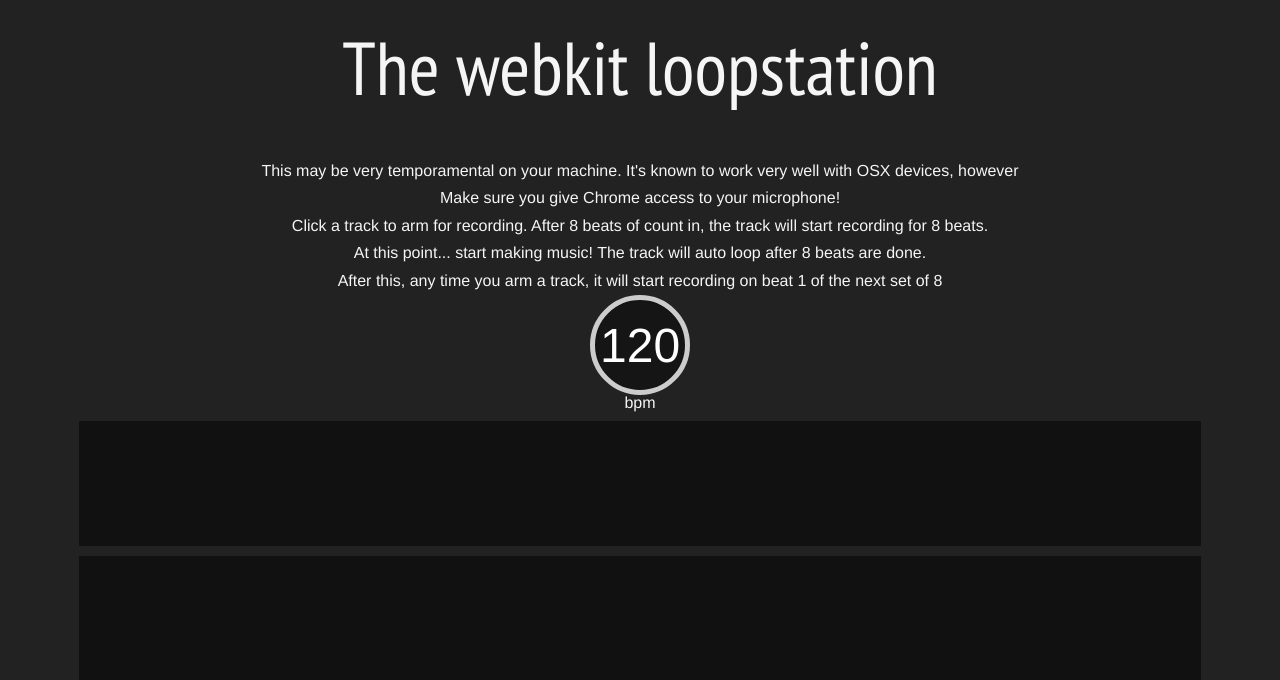
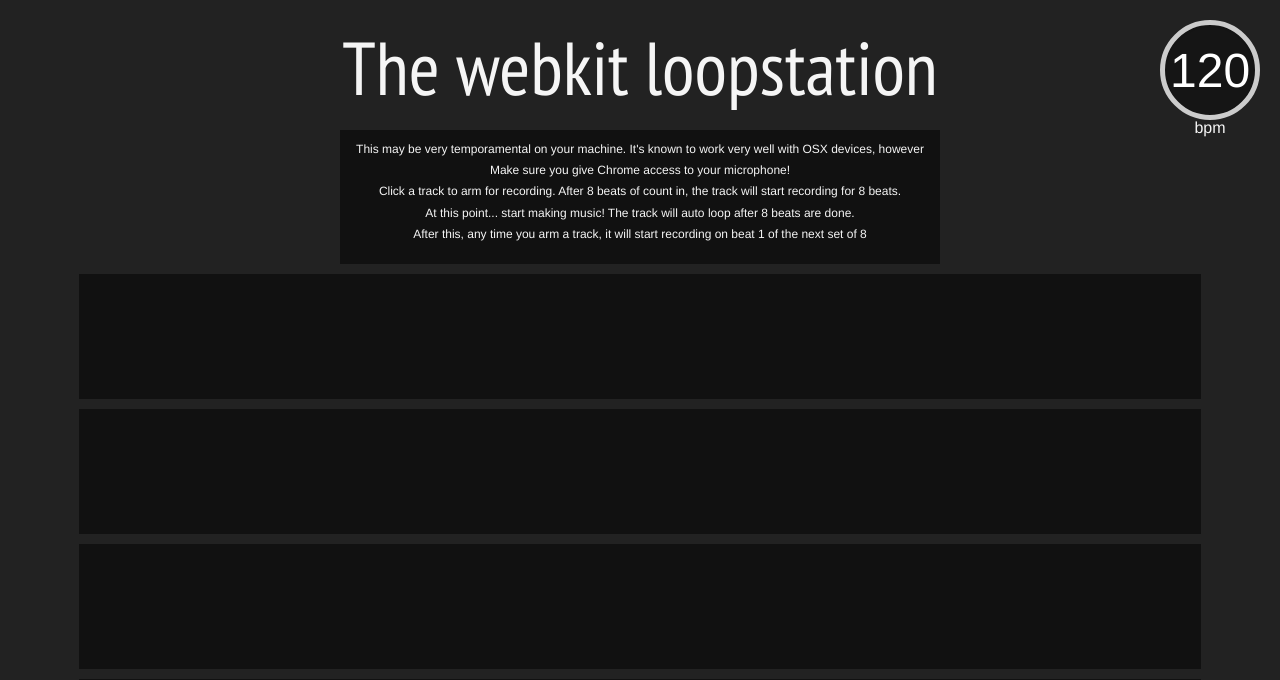
Before and after one commit to sc8696/looper, a PHP site: page / in a window 1280 px wide. Shown: the top 680 px of the page. Run offline with PHP 8.4, Linux system fonts and the light colour scheme; some libraries are stand-ins or nearby versions.

Commit message:
change style css

```diff
--- a/css/style.css
+++ b/css/style.css
@@ -20,11 +20,24 @@ body {
 }
 
 /* line 22, ../sass/style.scss */
+.instructions {
+  background: rgba(0, 0, 0, 0.5);
+  margin: 0 auto;
+  padding: 10px;
+  max-width: 600px;
+}
+
+/* line 29, ../sass/style.scss */
 p {
   margin-bottom: 2px;
+  font-size: 0.75em;
+}
+/* line 32, ../sass/style.scss */
+p:last-child {
+  margin-bottom: 10px;
 }
 
-/* line 26, ../sass/style.scss */
+/* line 37, ../sass/style.scss */
 canvas {
   width: 100%;
   height: 100%;
@@ -35,22 +48,30 @@ canvas {
   -o-transition: background linear 100ms;
   transition: background linear 100ms;
 }
-/* line 33, ../sass/style.scss */
+/* line 44, ../sass/style.scss */
 canvas.playing {
   background: rgba(0, 255, 0, 0.1);
 }
-/* line 38, ../sass/style.scss */
+/* line 49, ../sass/style.scss */
 canvas.recording {
   background: rgba(255, 0, 0, 0.4);
 }
 
-/* line 43, ../sass/style.scss */
+/* line 54, ../sass/style.scss */
 h1, h2, h3, h4, h5, h6 {
   font-family: 'PT Sans Narrow', sans-serif;
   font-weight: 100;
+  margin-bottom: 10px;
 }
 
-/* line 48, ../sass/style.scss */
+/* line 60, ../sass/style.scss */
+.tempoBox {
+  position: absolute;
+  top: 20px;
+  right: 20px;
+}
+
+/* line 66, ../sass/style.scss */
 input[type="text"].tempo {
   font-size: 3em;
   background: #151515;
@@ -71,7 +92,7 @@ input[type="text"].tempo {
   -o-transition: 100ms all linear;
   transition: 100ms all linear;
 }
-/* line 61, ../sass/style.scss */
+/* line 79, ../sass/style.scss */
 input[type="text"].tempo:focus {
   background: rgba(71, 157, 177, 0.25);
   -webkit-box-shadow: 0 0 0 black;
@@ -80,7 +101,7 @@ input[type="text"].tempo:focus {
   border-color: white;
 }
 
-/* line 68, ../sass/style.scss */
+/* line 86, ../sass/style.scss */
 .loopPanel {
   width: 100%;
   height: 125px;
@@ -89,7 +110,7 @@ input[type="text"].tempo:focus {
   position: relative;
   font-family: 'PT Sans Narrow', sans-serif;
 }
-/* line 76, ../sass/style.scss */
+/* line 94, ../sass/style.scss */
 .loopPanel:after {
   position: absolute;
   left: 0;
@@ -109,13 +130,13 @@ input[type="text"].tempo:focus {
   transition: 100ms linear all;
   pointer-events: none;
 }
-/* line 96, ../sass/style.scss */
+/* line 114, ../sass/style.scss */
 .loopPanel:hover:after {
   opacity: 0.75;
 }
 
 @media screen and (max-width: 768px) {
-  /* line 104, ../sass/style.scss */
+  /* line 122, ../sass/style.scss */
   .loopPanel {
     height: 75px;
   }
```
